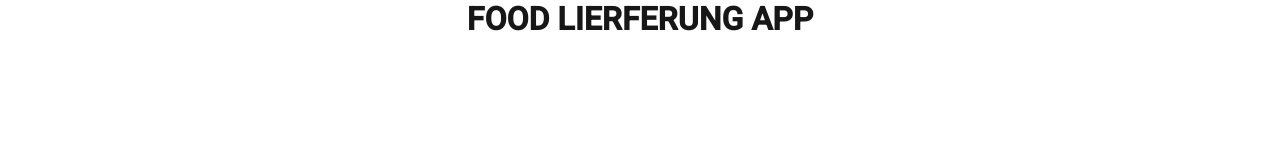
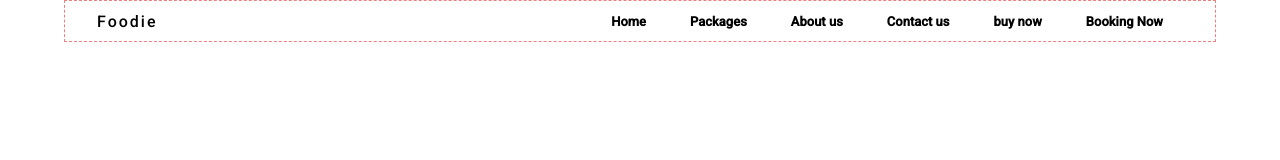
Before and after one commit to abdelhak-org/FoodLeferungApp, a plain HTML site: page index.html in a window 1280 px wide. Drawn offline with Linux system fonts and the light colour scheme.

Commit message:
create a navbar section

```diff
--- a/index.html
+++ b/index.html
@@ -9,6 +9,26 @@
     <title>Food Lieferung App</title>
 </head>
 <body>
-<h1>FOOD LIERFERUNG APP</h1>
+ <div class="container">
+    <div class="navbar">
+     <span class="logo"> Foodie </span>
+     <ul >
+        <li >  Home</li>
+        <li >  Packages</li>
+        <li >  About us</li>
+        <li >  Contact us</li>
+        <li >  buy now </li>
+        <li>   Booking Now </li>
+     </ul>
+
+    </div>
+
+ </div>
+
+
+
+
+
+
 </body>
 </html>
--- a/style.css
+++ b/style.css
@@ -3,6 +3,35 @@
     margin: 0;
     box-sizing: border-box;
     font-family: 'Roboto', sans-serif;
-    text-align: center;
-    color: #171717;
+
 }
+
+.container {
+    max-width: 90vw;
+    height: auto;
+    overflow: hidden;
+    margin: 0px auto;
+    border: 1px dashed lightcoral;
+}
+.container .navbar{
+    width: 100%;
+    height: 40px;
+    display: flex;
+    justify-content: space-between;
+    align-items: center;
+    padding:10px 32px;
+}
+.container .navbar .logo{
+    font-weight: 500;
+    letter-spacing: 2px;
+   /* margin-left: 32px;*/
+}
+.container .navbar ul li {
+    margin: 10px 20px;
+    border-radius: 4px;
+    background-color: #ffffff;
+    list-style: none;
+    display: inline-block;
+    font-size: small;
+    font-weight: 600;
+}
```
